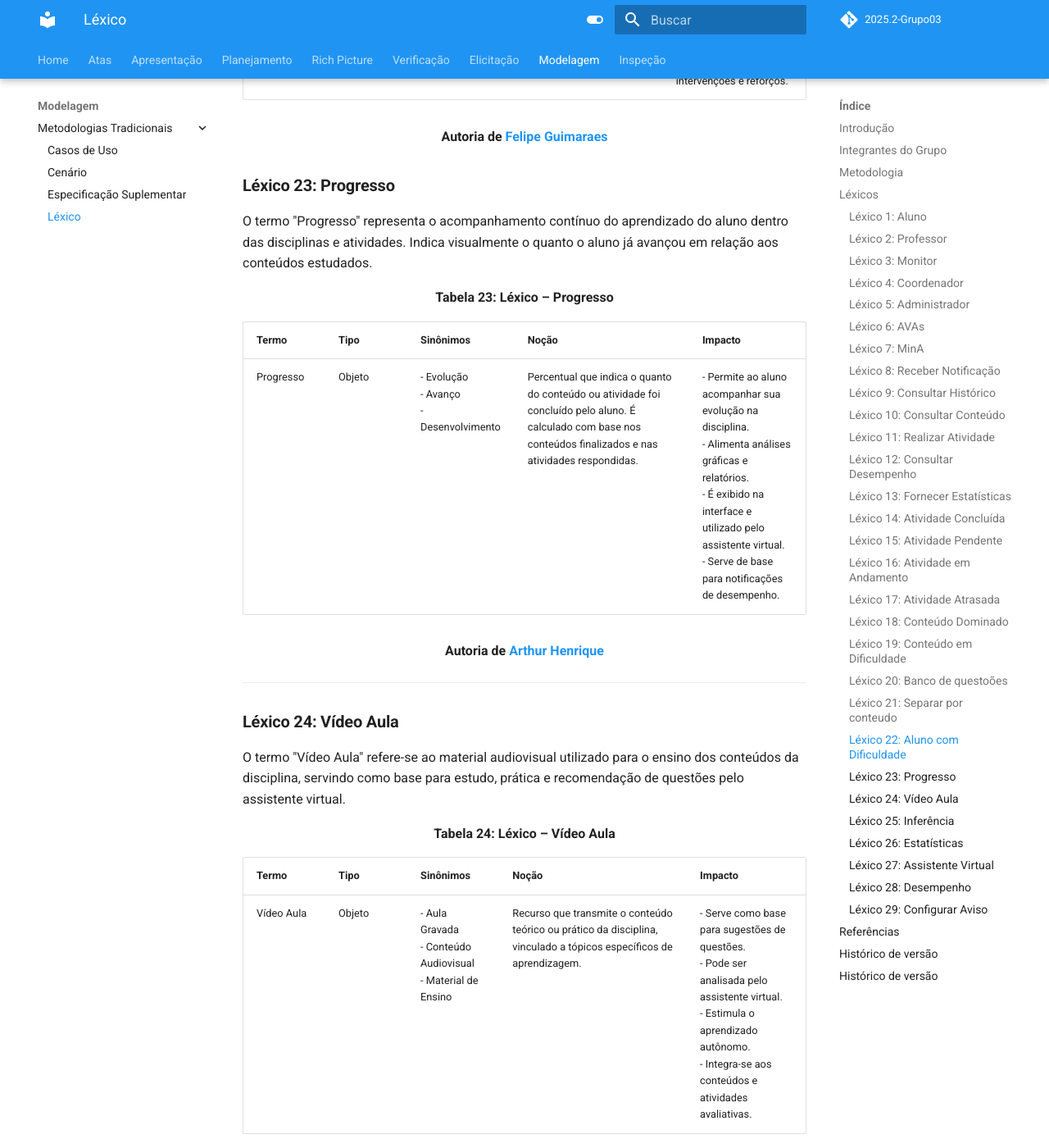
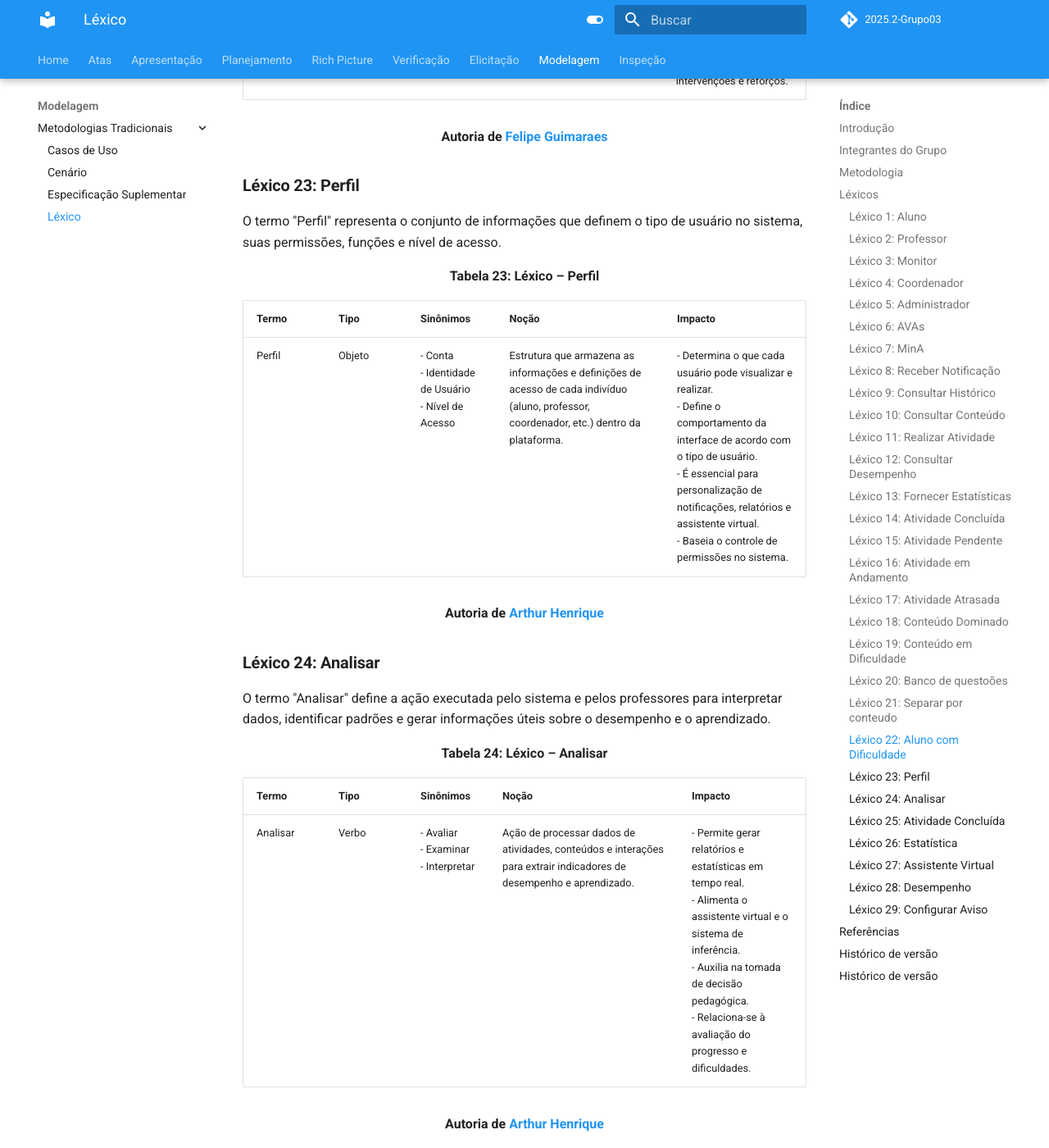
Before and after one commit to Requisitos-de-Software/2025.2-Grupo03, an MkDocs documentation site: the page built from docs/Modelagem/lexico.md, in a window 1280 px wide and 1400 px high, scrolled down 12911 px. Shown: the whole window at 82% size. Built offline with MkDocs 1.6.1 and Material for MkDocs 9.7.7, drawn with Linux system fonts in a browser that asks for light colours; comment, search, counter and statistics services are not loaded; some of the changed text lies outside the part shown.

Commit message:
Update léxico

```diff
--- a/docs/Modelagem/lexico.md
+++ b/docs/Modelagem/lexico.md
@@ -305,55 +305,54 @@ O termo “Aluno com Dificuldade” refere-se ao estado em que o desempenho do a
 
 <div align="center"><strong>Autoria de <a href="https://github.com/felipegf1">Felipe Guimaraes</a></strong></div>
 
-### **Léxico 23: Progresso**
-O termo "Progresso" representa o acompanhamento contínuo do aprendizado do aluno dentro das disciplinas e atividades. Indica visualmente o quanto o aluno já avançou em relação aos conteúdos estudados.
 
-<div align="center"><strong>Tabela 23: Léxico – Progresso</strong></div>
+### **Léxico 23: Perfil**
+O termo "Perfil" representa o conjunto de informações que definem o tipo de usuário no sistema, suas permissões, funções e nível de acesso.
+
+<div align="center"><strong>Tabela 23: Léxico – Perfil</strong></div>
 
 | Termo | Tipo | Sinônimos | Noção | Impacto |
 |-------|------|-----------|-------|---------|
-| Progresso | Objeto | - Evolução<br>- Avanço<br>- Desenvolvimento | Percentual que indica o quanto do conteúdo ou atividade foi concluído pelo aluno. É calculado com base nos conteúdos finalizados e nas atividades respondidas. | - Permite ao aluno acompanhar sua evolução na disciplina.<br>- Alimenta análises gráficas e relatórios.<br>- É exibido na interface e utilizado pelo assistente virtual.<br>- Serve de base para notificações de desempenho. |
+| Perfil | Objeto | - Conta<br>- Identidade de Usuário<br>- Nível de Acesso | Estrutura que armazena as informações e definições de acesso de cada indivíduo (aluno, professor, coordenador, etc.) dentro da plataforma. | - Determina o que cada usuário pode visualizar e realizar.<br>- Define o comportamento da interface de acordo com o tipo de usuário.<br>- É essencial para personalização de notificações, relatórios e assistente virtual.<br>- Baseia o controle de permissões no sistema. |
 
 <div align="center"><strong>Autoria de <a href="https://github.com/arthurhvieira1">Arthur Henrique</a></strong></div>
 
----
 
-### **Léxico 24: Vídeo Aula**
-O termo "Vídeo Aula" refere-se ao material audiovisual utilizado para o ensino dos conteúdos da disciplina, servindo como base para estudo, prática e recomendação de questões pelo assistente virtual.
+### **Léxico 24: Analisar**
+O termo "Analisar" define a ação executada pelo sistema e pelos professores para interpretar dados, identificar padrões e gerar informações úteis sobre o desempenho e o aprendizado.
 
-<div align="center"><strong>Tabela 24: Léxico – Vídeo Aula</strong></div>
+<div align="center"><strong>Tabela 24: Léxico – Analisar</strong></div>
 
 | Termo | Tipo | Sinônimos | Noção | Impacto |
 |-------|------|-----------|-------|---------|
-| Vídeo Aula | Objeto | - Aula Gravada<br>- Conteúdo Audiovisual<br>- Material de Ensino | Recurso que transmite o conteúdo teórico ou prático da disciplina, vinculado a tópicos específicos de aprendizagem. | - Serve como base para sugestões de questões.<br>- Pode ser analisada pelo assistente virtual.<br>- Estimula o aprendizado autônomo.<br>- Integra-se aos conteúdos e atividades avaliativas. |
+| Analisar | Verbo | - Avaliar<br>- Examinar<br>- Interpretar | Ação de processar dados de atividades, conteúdos e interações para extrair indicadores de desempenho e aprendizado. | - Permite gerar relatórios e estatísticas em tempo real.<br>- Alimenta o assistente virtual e o sistema de inferência.<br>- Auxilia na tomada de decisão pedagógica.<br>- Relaciona-se à avaliação do progresso e dificuldades. |
 
 <div align="center"><strong>Autoria de <a href="https://github.com/arthurhvieira1">Arthur Henrique</a></strong></div>
 
----
 
-### **Léxico 25: Inferência**
-O termo "Inferência" representa o processo automatizado de análise cognitiva realizado pelo sistema, com base em dados e resultados do aluno, para interpretar o nível de aprendizagem e sugerir ações pedagógicas.
+### **Léxico 25: Atividade Concluída**
+O termo "Atividade Concluída" representa o estado de uma tarefa finalizada pelo aluno, indicando que todas as etapas foram respondidas e o resultado foi registrado pelo sistema.
 
-<div align="center"><strong>Tabela 25: Léxico – Inferência</strong></div>
+<div align="center"><strong>Tabela 25: Léxico – Atividade Concluída</strong></div>
 
 | Termo | Tipo | Sinônimos | Noção | Impacto |
 |-------|------|-----------|-------|---------|
-| Inferência | Processo | - Análise Cognitiva<br>- Dedução | Processo conduzido pelo sistema ou assistente virtual para avaliar padrões de desempenho, acertos e erros, aplicando modelos como a Lógica Fuzzy e a Teoria da Aprendizagem Significativa. | - Permite avaliações graduais e mais humanas.<br>- Alimenta decisões do assistente virtual.<br>- Orienta recomendações personalizadas de conteúdo.<br>- Auxilia professores na identificação de dificuldades cognitivas. |
+| Atividade Concluída | Estado | - Finalizada<br>- Encerrada<br>- Respondida | Condição de uma atividade que foi totalmente realizada pelo aluno e validada pelo sistema. | - Alimenta o cálculo de progresso e desempenho.<br>- Pode gerar notificações de conclusão ou revisão.<br>- Permite a atualização de estatísticas e gráficos.<br>- Marca o avanço do aluno na disciplina. |
 
 <div align="center"><strong>Autoria de <a href="https://github.com/arthurhvieira1">Arthur Henrique</a></strong></div>
 
----
 
-### **Léxico 26: Estatísticas**
-O termo "Estatísticas" define o conjunto de dados analíticos e métricas apresentadas pelo sistema, que representam o desempenho do aluno, da turma e de comparativos entre disciplinas.
+### **Léxico 26: Estatística**
+O termo "Estatística" define o conjunto de dados analíticos e métricas apresentadas pelo sistema, que representam o desempenho do aluno, da turma e de comparativos entre disciplinas.
 
-<div align="center"><strong>Tabela 26: Léxico – Estatísticas</strong></div>
+<div align="center"><strong>Tabela 26: Léxico – Estatística</strong></div>
 
 | Termo | Tipo | Sinônimos | Noção | Impacto |
 |-------|------|-----------|-------|---------|
 | Estatística | Objeto | - Análise de Dados<br>- Relatório de Desempenho<br>- Indicador | Representação numérica e gráfica dos resultados obtidos por alunos, turmas e disciplinas, geralmente exibida em formato de gráfico ou relatório. | - Facilita a análise de desempenho por parte dos docentes.<br>- Fornece feedback visual ao aluno.<br>- Alimenta o painel de controle do sistema.<br>- Suporta a tomada de decisão pedagógica. |
 
 <div align="center"><strong>Autoria de <a href="https://github.com/arthurhvieira1">Arthur Henrique</a></strong></div>
+
 
 ### Léxico 27: Assistente Virtual
 
```
